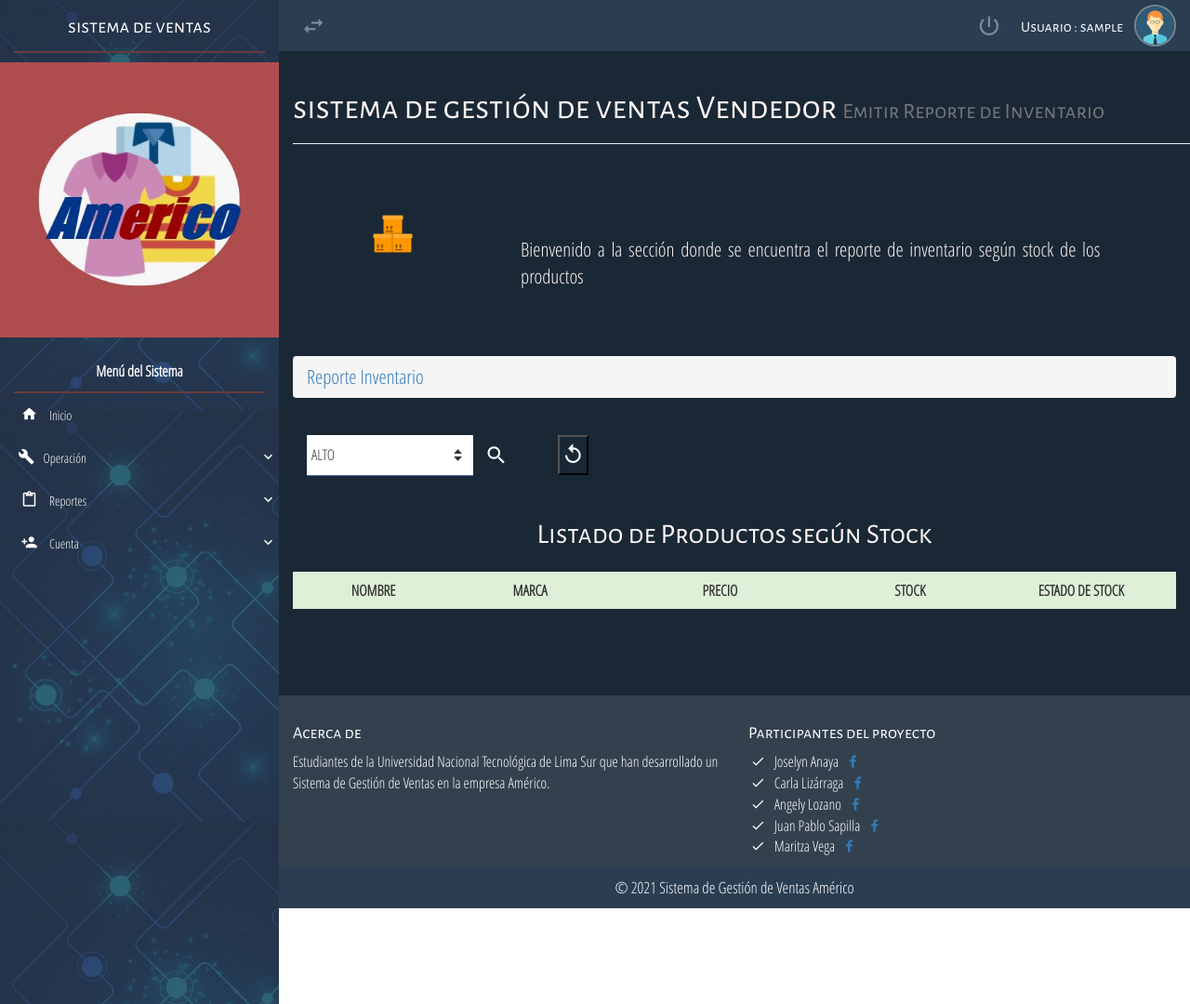
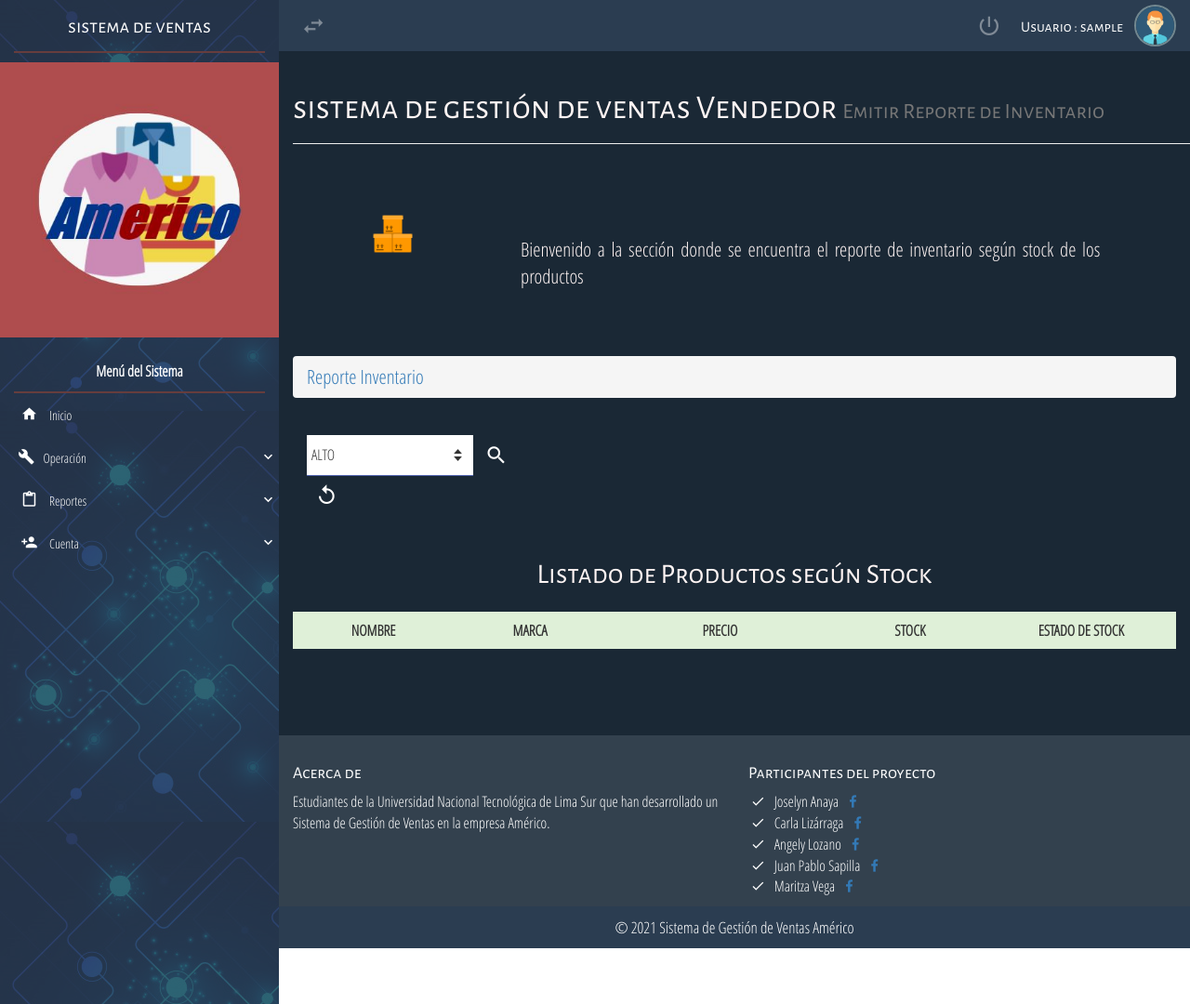
Before and after one commit to MaritzaVega/ProyectoGestion, a PHP site: page /vista/ListaProductoStock.php in a window 1280 px wide. Shown: the whole page at 93% size. Run offline with PHP 8.4, Linux system fonts and the light colour scheme; the visitor is signed in with stand-in values (Sample User, id 1); data that the repository does not hold is empty; some libraries are stand-ins or nearby versions; some web fonts are replaced.

Commit message:
Botón Refresh

```diff
--- a/ProyectoAmerico/vista/ListaProductoStock.php
+++ b/ProyectoAmerico/vista/ListaProductoStock.php
@@ -46,13 +46,11 @@ include "SuperiorV.php"
                 <button class="btn" style="margin: 0; height: 43px; color:white; background-color: transparent !important;">
                     <i class="zmdi zmdi-search" style="font-size: 25px;"></i>
                 </button>
+                <button onclick="location.href='ListaProductoStock.php'" class="btn" style="margin: 0; height: 43px; color:white; background-color: transparent !important;">
+                    <i class="zmdi zmdi-replay" style="font-size: 25px;"></i>
+                </button>
             </div>
         </form>
-
-        <button type="search" onclick="location.href='ListaProductoStock.php'" style="margin: 0; height: 43px; color:white; background-color: transparent !important;">
-                    <i class="zmdi zmdi-replay" style="font-size: 25px;"></i>
-        </button>
-
 
         <div>
             <h2 class="text-center all-tittles" style="clear: both; margin: 25px 0; color: #FFF5F4">Listado de Productos según Stock</h2>
```
